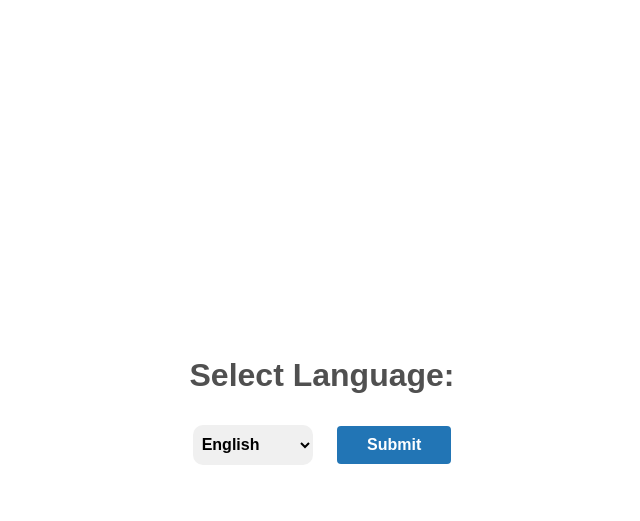
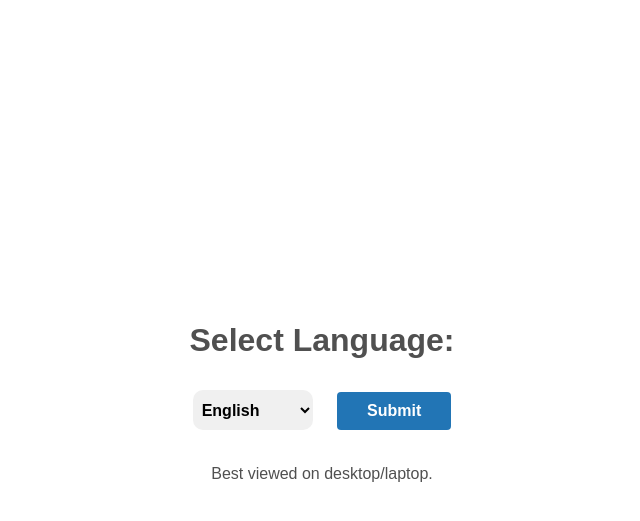
Before and after one commit to mojolaban/teg-simulation, a Flask app: page / in a window 1280 px wide. Shown: the top 521 px of the page, without its empty margins (318-958 px from the left). Run offline with Flask 3, Linux system fonts and the light colour scheme.

Commit message:
add warning to use laptop

```diff
--- a/templates/index.html
+++ b/templates/index.html
@@ -54,5 +54,6 @@
         </select>
         <button id="nextButton" type="submit">Submit</button>
     </form>
+  <p style="margin-top:35px;">Best viewed on desktop/laptop.</p>
 </body>
 </html>
```
